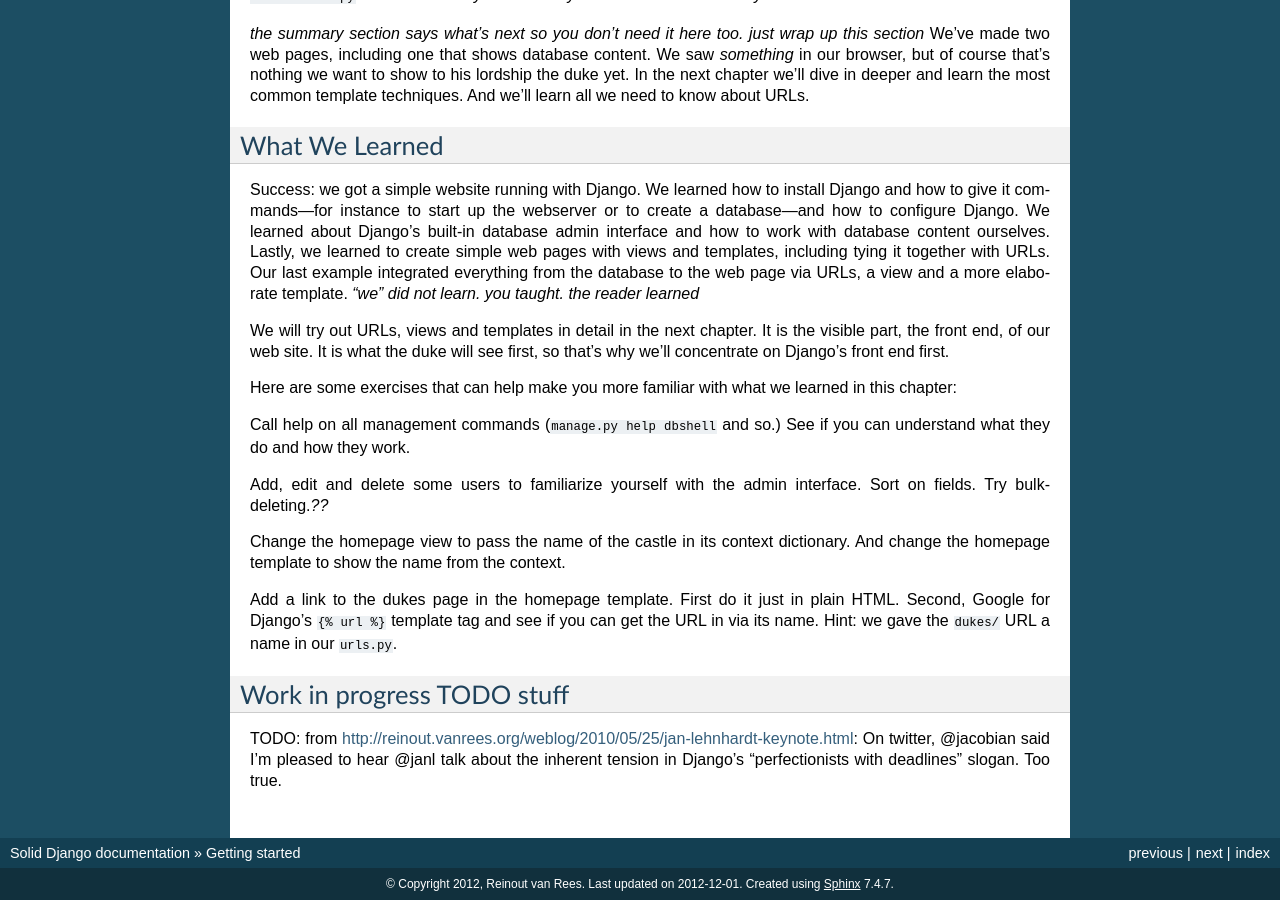
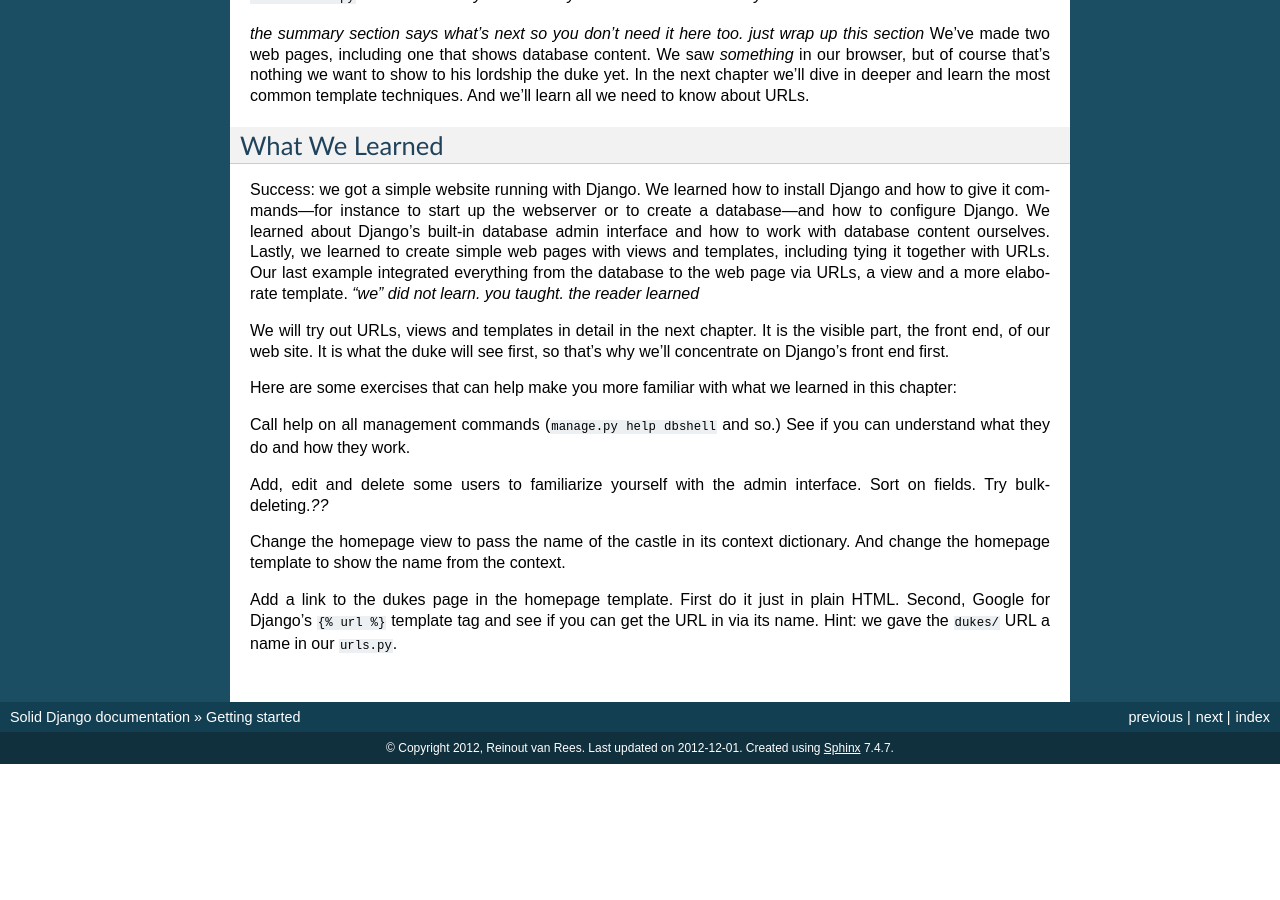
Before and after one commit to reinout/soliddjango, a Sphinx documentation site: the page built from doc/source/part1/first_taste.rst, in a window 1280 px wide and 900 px high, scrolled down 13839 px. Built offline with Sphinx 7.4.7, drawn with Linux system fonts in a browser that asks for light colours; after the commit the page ends 14603 px from its top, so only the background shows below that; some of the changed text lies outside the part shown.

Commit message:
zapped todo

```diff
--- a/doc/source/part1/first_taste.rst
+++ b/doc/source/part1/first_taste.rst
@@ -921,13 +921,3 @@ Add a link to the dukes page in the homepage template. First do it just in
 plain HTML. Second, Google for Django's ``{% url %}`` template tag and see if
 you can get the URL in via its name. Hint: we gave the ``dukes/`` URL a name
 in our ``urls.py``.
-
-
-
-Work in progress TODO stuff
-===========================
-
-TODO: from
-http://reinout.vanrees.org/weblog/2010/05/25/jan-lehnhardt-keynote.html: On
-twitter, @jacobian said I’m pleased to hear @janl talk about the inherent
-tension in Django’s “perfectionists with deadlines” slogan. Too true.
```
